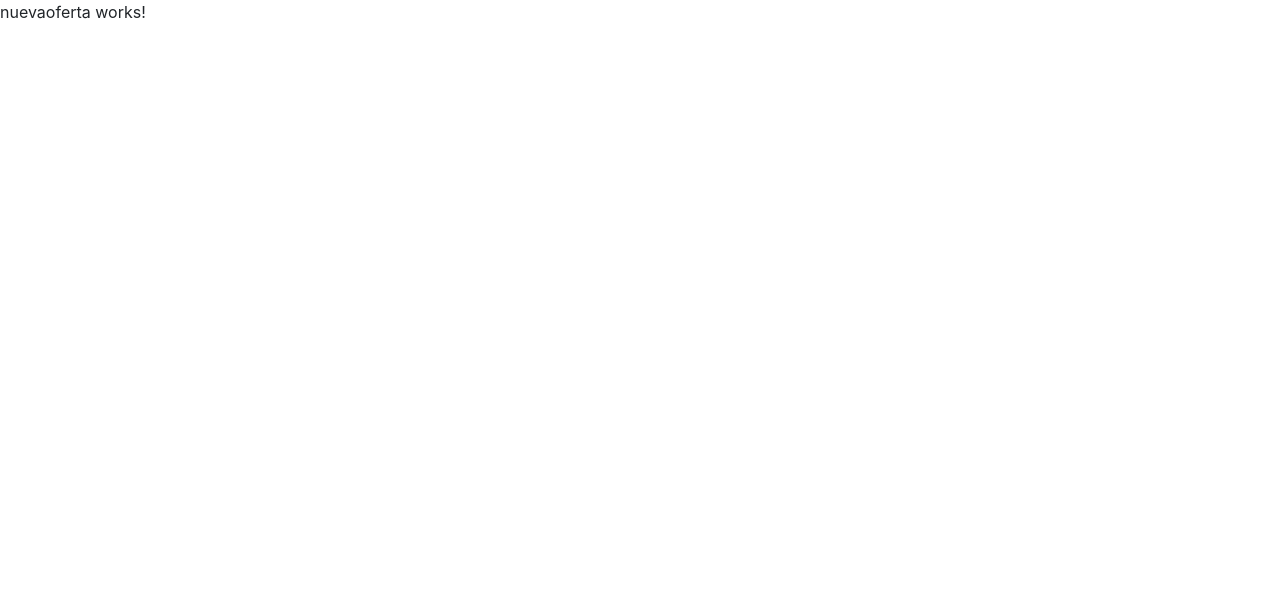
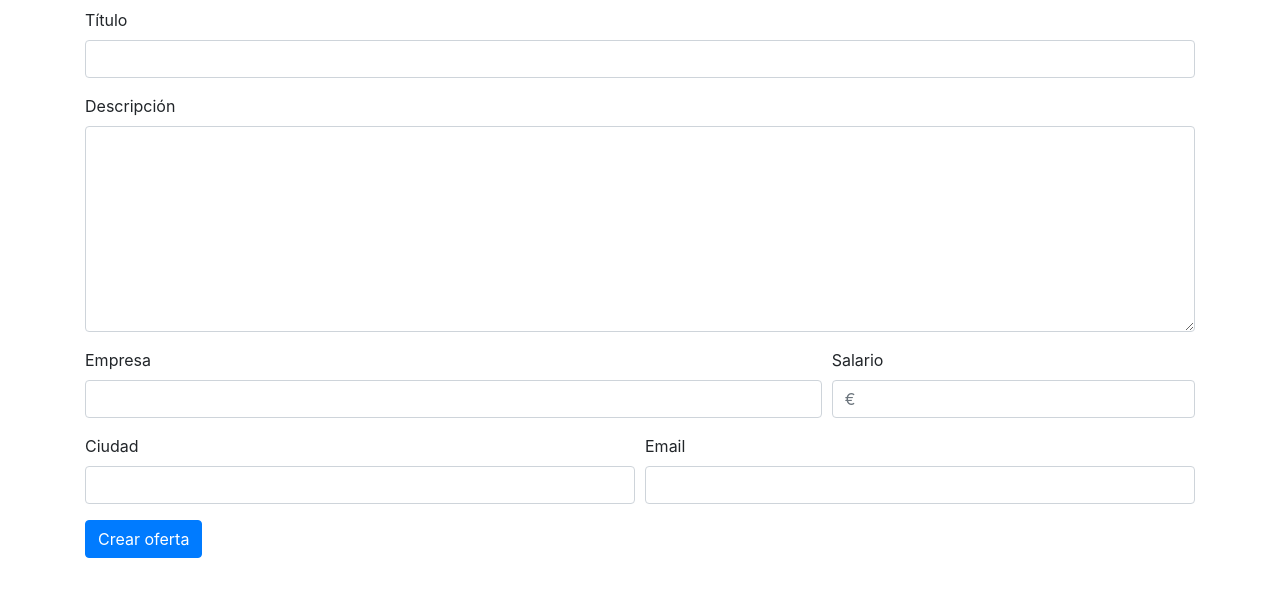
Before and after one commit to RicciCev/ofertaEmpleo, an Angular app: page /nuevaoferta in a window 1280 px wide. Shown: the top 596 px of the page. Built offline with nearby package versions, Linux system fonts and the light colour scheme.

Commit message:
finished nuevaoferta form html

```diff
--- a/src/app/pages/login/login.component.html
+++ b/src/app/pages/login/login.component.html
@@ -5,11 +5,11 @@
             <div class="form-group">
                 <label>Username</label>
                 <!-- guardamos el input del usuario en la variable username que con el ngModel también guardará en el LoginForm a través de su instancia llamada loginModel y declarada en el componente ts. -->
-                <input type="text" class="form-control" name="username" #username [(ngModel)]="loginModel.username">
+                <input type="text" class="form-control" name="username" #username [(ngModel)]="loginModel.username" required>
             </div>
             <div class="form-group">
                 <label>Password</label>
-                <input type="password" class="form-control" name="password" #password [(ngModel)]="loginModel.password">
+                <input type="password" class="form-control" name="password" #password [(ngModel)]="loginModel.password" required>
             </div>
             <div class="form-group form-check">
                 <input type="checkbox" class="form-check-input" name="rememberMe" #rememberMe [(ngModel)]="loginModel.rememberMe">
--- a/src/app/pages/nuevaoferta/nuevaoferta.component.html
+++ b/src/app/pages/nuevaoferta/nuevaoferta.component.html
@@ -1 +1,35 @@
-<p>nuevaoferta works!</p>
+<div class="container">
+    <form class="mt-2">
+        <div class="form-group">
+            <label for="inputTitulo">Título</label>
+            <input type="text" class="form-control" id="inputEmail4">
+        </div>
+        <div class="form-group">
+            <label for="inputDescripcion">Descripción</label>
+            <textarea class="form-control" id="textarea-descripcion" name="descripcion" rows="8"></textarea>
+        </div>
+
+        <div class="form-row">
+            <div class="form-group col-md-8">
+                <label for="inputEmpresa">Empresa</label>
+                <input type="text" class="form-control" id="empresa">
+            </div>
+            <div class="form-group col-md-4">
+                <label for="inputSalario">Salario</label>
+                <input type="number" class="form-control" id="salario" placeholder="€">
+            </div>
+        </div>
+
+        <div class="form-row">
+            <div class="form-group col-md-6">
+                <label for="inputCiudad">Ciudad</label>
+                <input type="text" class="form-control" id="ciudad">
+            </div>
+            <div class="form-group col-md-6">
+                <label for="inputEmail">Email</label>
+                <input type="email" class="form-control" id="email">
+            </div>
+        </div>
+        <button type="submit" class="btn btn-primary">Crear oferta</button>
+    </form>
+</div>
```
